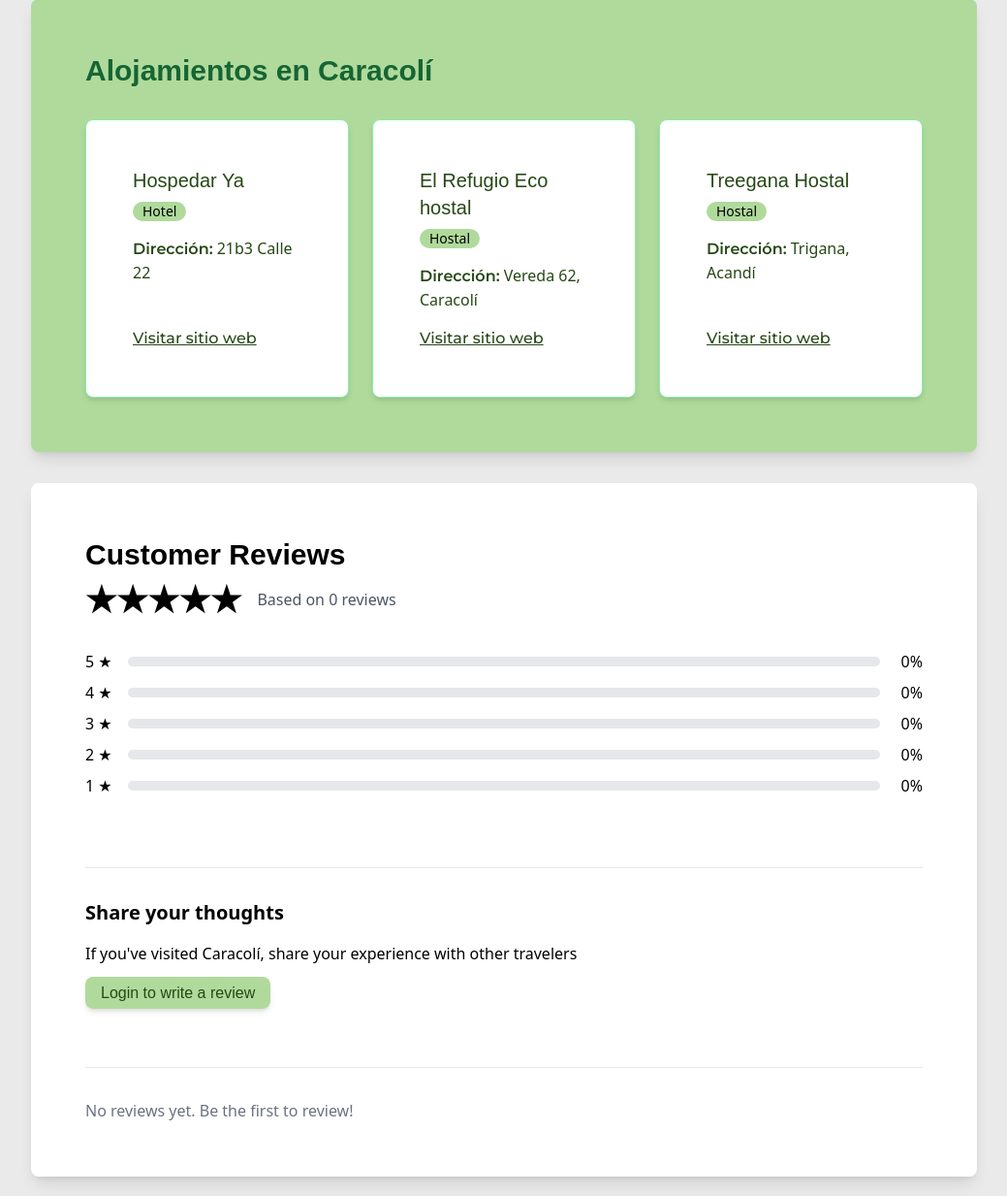
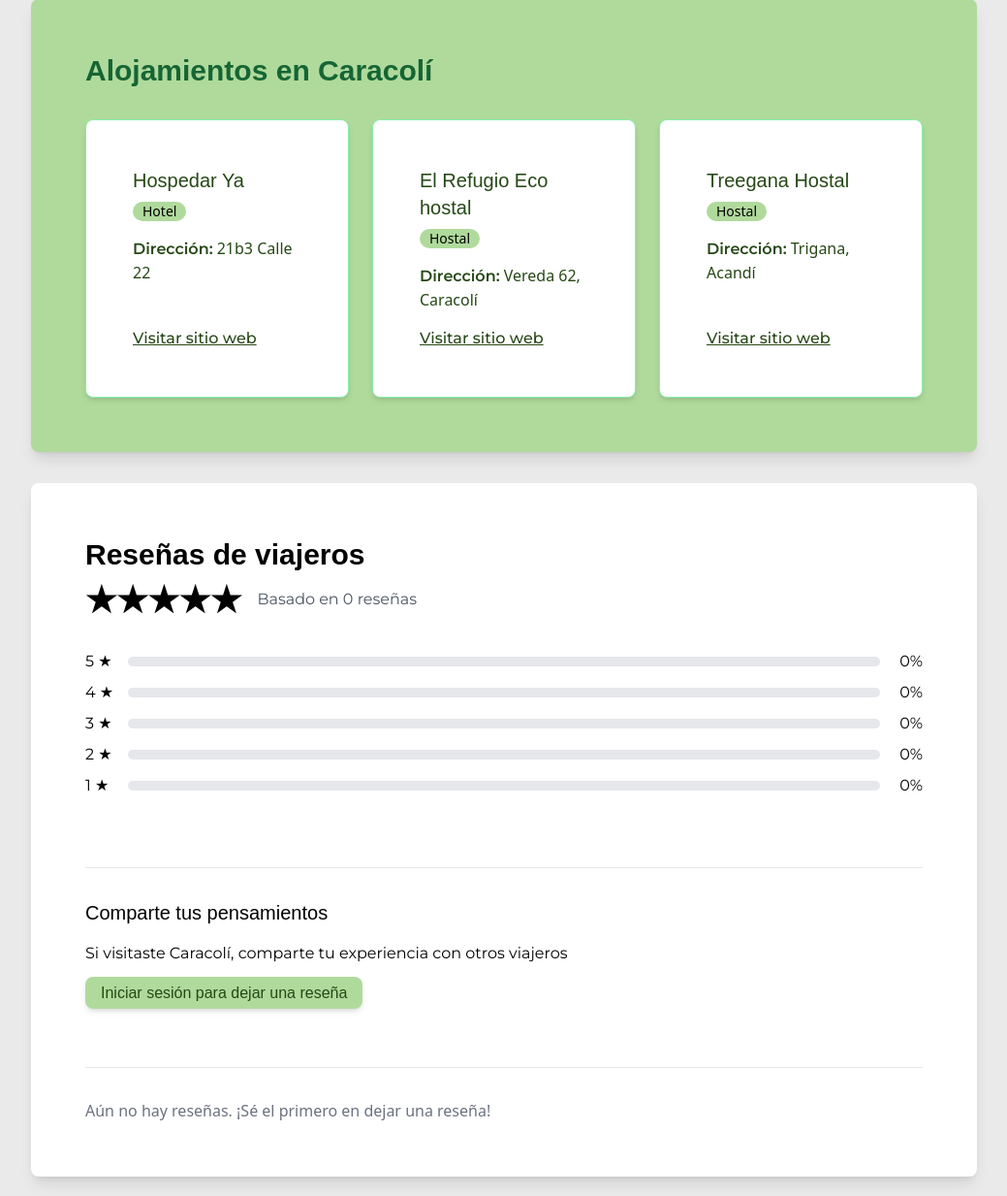
Before and after one commit to Maocampog1/Antioquia-Off-the-Map, a Django app: page /municipalities/6/ in a window 1280 px wide. Shown: the part 2866-4099 px from the top of the page at 97% size, without its empty margins (120-1159 px from the left). Run offline with Django 5.2, Linux system fonts and the light colour scheme; data comes from the database, SQL or seed files in the repository; both versions use the stored data as it was after the commit; some libraries are stand-ins or nearby versions; some web fonts are replaced.

Commit message:
Update - Spanish in front

```diff
--- a/destination/templates/municipality_detail.html
+++ b/destination/templates/municipality_detail.html
@@ -213,7 +213,7 @@
     <!-- Customer Reviews Section -->
     <div class="card bg-white shadow-lg rounded-lg mt-8 p-6">
         <div class="card-body">
-            <h2 class="card-title text-3xl font-title">Customer Reviews</h2>
+            <h2 class="card-title text-3xl font-title">Reseñas de viajeros</h2>
 
             <!-- Rating Summary -->
             <div class="flex items-center mb-6">
@@ -225,21 +225,21 @@
                     {% endif %}
                 </div>
                 <div>
-                    <p class="text-gray-600">Based on {{ total_reviews }} reviews</p>
+                    <p class="text-gray-600 font-body">Basado en {{ total_reviews }} reseñas</p>
                 </div>
             </div>
 
             <!-- Rating Distribution -->
             <div class="mb-8">
                 {% for rating in "54321" %}
-                    {% with rating=rating|add:"0" %}  {# Convert string to integer #}
+                    {% with rating=rating|add:"0" %}
                         <div class="flex items-center mb-2">
-                            <span class="w-10">{{ rating }} ★</span>
+                            <span class="w-10 font-body">{{ rating }} ★</span>
                             <div class="w-full bg-gray-200 rounded-full h-2.5 mx-2">
                                 <div class="bg-yellow-400 h-2.5 rounded-full"
                                     style="width: {{ rating_distribution|get_item:rating }}%"></div>
                             </div>
-                            <span class="w-10 text-right">{{ rating_distribution|get_item:rating }}%</span>
+                            <span class="w-10 text-right font-body">{{ rating_distribution|get_item:rating }}%</span>
                         </div>
                     {% endwith %}
                 {% endfor %}
@@ -249,36 +249,36 @@
 
             <!-- Share Your Thoughts -->
             <div class="mb-8">
-                <h3 class="text-xl font-semibold mb-4">Share your thoughts</h3>
-                <p class="mb-4">If you've visited {{ municipality.name }}, share your experience with other travelers</p>
+                <h3 class="text-xl mb-4 font-title">Comparte tus pensamientos</h3>
+                <p class="mb-4 font-body">Si visitaste {{ municipality.name }}, comparte tu experiencia con otros viajeros</p>
 
                 {% if user.is_authenticated %}
                     <button onclick="document.getElementById('review-form').classList.toggle('hidden')"
                             class="bg-customLightGreen text-customDarkGreen px-4 py-2 rounded-lg shadow-md hover:bg-customGreen font-title">
-                        Write a review
+                        Escribe una reseña
                     </button>
 
                     <div id="review-form" class="hidden mt-4">
                         <form method="post">
                             {% csrf_token %}
                             <div class="mb-4">
-                                <label class="block text-gray-700 mb-2">Your Rating</label>
+                                <label class="block text-gray-700 mb-2">Tu Calificación</label>
                                 {{ form.rating }}
                             </div>
                             <div class="mb-4">
-                                <label class="block text-gray-700 mb-2">Your Review</label>
+                                <label class="block text-gray-700 mb-2">Tu reseña</label>
                                 {{ form.comment }}
                             </div>
                             <button type="submit"
                                     class="bg-customGreen text-white px-4 py-2 rounded-lg shadow-md hover:bg-green-700 font-title">
-                                Submit Review
+                                Enviar reseña
                             </button>
                         </form>
                     </div>
                 {% else %}
                     <a href="{% url 'login' %}?next={{ request.path }}"
                     class="bg-customLightGreen text-customDarkGreen px-4 py-2 rounded-lg shadow-md hover:bg-customGreen font-title">
-                        Login to write a review
+                        Iniciar sesión para dejar una reseña
                     </a>
                 {% endif %}
             </div>
@@ -297,7 +297,7 @@
                         <p class="mt-2 text-gray-700">{{ review.comment }}</p>
                     </div>
                 {% empty %}
-                    <p class="text-gray-500">No reviews yet. Be the first to review!</p>
+                    <p class="text-gray-500">Aún no hay reseñas. ¡Sé el primero en dejar una reseña!</p>
                 {% endfor %}
             </div>
         </div>
```
Also changed, not shown: db.sqlite3.
